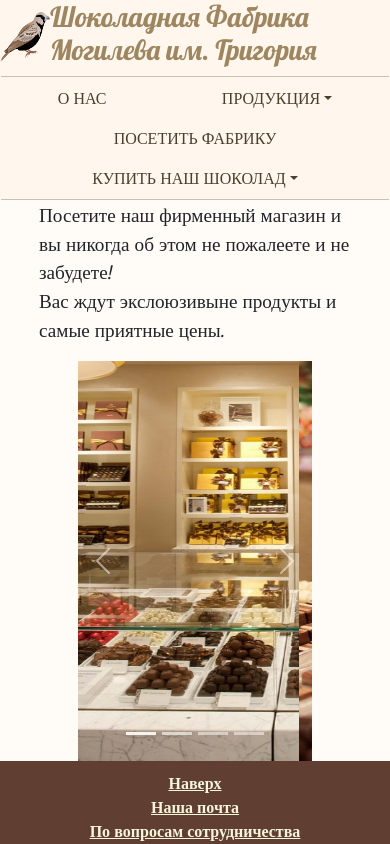
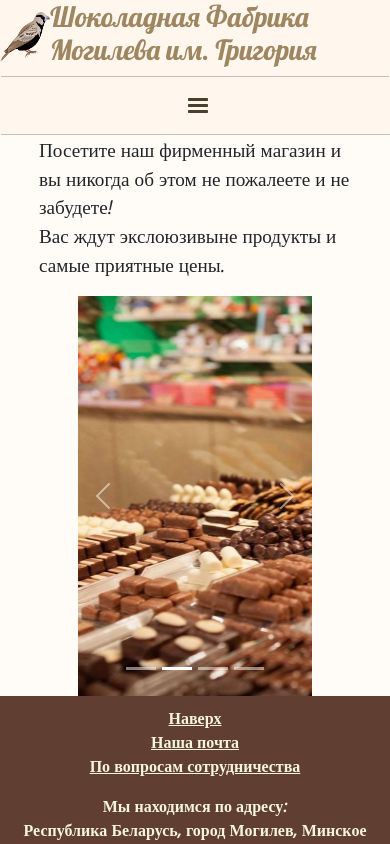
Before and after one commit to NysanderakaBTF/CourseWorkFront, a Vue app: page /components/flagman.vue in a window 390 px wide. Shown: the top 844 px of the page. Built offline with nearby package versions, Linux system fonts and the light colour scheme.

Commit message:
only store left

```diff
--- a/src/components/foot.vue
+++ b/src/components/foot.vue
@@ -12,6 +12,7 @@
                 Республика Беларусь, город Могилев, Минское шоссе, д59
             </address>
             <p>&copy; Магілёўская фабрыка шакаладу 2022<br>Разработчик и дизайнер: Григорий Резников</p>
+
     </footer>
 
 </template>
@@ -25,6 +26,7 @@ export default{
 <style lang="scss">
     @import url('https://fonts.googleapis.com/css2?family=Lobster&display=swap');
     @import url('https://fonts.googleapis.com/css2?family=Open+Sans:ital,wght@1,300&display=swap');
+
     footer{
         display: flex;
         flex-direction: row;
@@ -52,8 +54,9 @@ export default{
     }
     ul{
         list-style-type: none;
-        padding: 0
-        ;
+        padding: 0;
+        display: flex;
+        flex-direction: column;
     }
     address::first-line{
         font-family: 'Open Sans';
--- a/src/components/navbar.vue
+++ b/src/components/navbar.vue
@@ -8,26 +8,19 @@
                 </div>
             </div>
             <hr>
-            <div class="content">
+
+            <div class="content nli">
                 <nav >
                     <ul class="nav mynav">
                         <li class="nav-item">
                             <router-link class="nav-link" :to="{name :'Mainpage'}"> <span>О нас</span></router-link>
                         </li>
-                        <li class="nav-item dropdown">
-                            <a class="nav-link dropdown-toggle" data-bs-toggle="dropdown" role="button" aria-expanded="false"> <span>Продукция</span> </a>
-                            <ul class="dropdown-menu">
-                                <li> <router-link class="dropdown-item" :to="{name :'Mainpage'}">Шоколадные плитки</router-link></li>
-                                <li><router-link class="dropdown-item" :to="{name :'Mainpage'}">Сиропы</router-link></li>
-                                <li> <router-link class="dropdown-item" :to="{name :'Mainpage'}">Другое</router-link></li>
-                            </ul>
-                        </li>
                         <li class="nav-item">
                             <router-link class="nav-link" :to="{name :'visit'}"><span>Посетить фабрику</span> </router-link>
                         </li>
-                        <li class="nav-item dropdown">
+                        <li class="nav-item dropdown" >
                             <a class="nav-link dropdown-toggle" data-bs-toggle="dropdown" role="button" aria-expanded="false">Купить наш шоколад</a>
-                            <ul class="dropdown-menu">
+                            <ul class="dropdown-menu" style="margin-top: 35px;">
                                 <li> <router-link class="dropdown-item" :to="{name :'Mainpage'}">Онлайн</router-link></li>
                                 <li> <router-link class="dropdown-item" :to="{name :'flagman'}">Фирменный магазин</router-link></li>
                                 <li> <router-link class="dropdown-item" :to="{name :'Patner'}">Магазины-партнеры</router-link></li>
@@ -36,19 +29,88 @@
                     </ul>
                 </nav>
             </div>
-            <hr>
+            <div class="content_nav">
+
+                <button class="navbar__hamburger" :class="{'navbar__hamburger--toggled': isOpenBurger}"
+                @click="this.isOpenBurger = !this.isOpenBurger" aria-label="menu" aria-controls="navigation">
+                <span class="navbar__hamburger-top" :class="{'navbar__hamburger-top--toggled': isOpenBurger}"></span>
+                <span class="navbar__hamburger-middle"
+                :class="{'navbar__hamburger-middle--toggled': isOpenBurger}"></span>
+                <span class="navbar__hamburger-bottom"
+                :class="{'navbar__hamburger-bottom--toggled': isOpenBurger}"></span>
+                </button>
+                <transition name="hidden-navbar">
+                <div :class="{'navbar__categories': isOpenBurger, 'navbar__categories__hidden': !isOpenBurger}">
+                <a class="navbar__menuitem" role="menuitem" :class="{'navbar__menuitem--toggled': isOpenBurger}"><router-link  @click="this.isOpenBurger = false" class="nav-link" :to="{name :'Mainpage'}"> <span>О нас</span></router-link></a>
+                <hr>
+                <a class="navbar__menuitem" role="menuitem"
+                :class="{'navbar__menuitem--toggled': isOpenBurger}"><router-link class="dropdown-item" @click="this.isOpenBurger = false" :to="{name :'Patner'}">Магазины-партнеры</router-link></a>
+                <a class="navbar__menuitem" role="menuitem"
+                :class="{'navbar__menuitem--toggled': isOpenBurger}"><router-link class="dropdown-item" @click="this.isOpenBurger = false" :to="{name :'flagman'}">Фирменный магазин</router-link></a>
+                <a class="navbar__menuitem" role="menuitem"
+                :class="{'navbar__menuitem--toggled': isOpenBurger}"><router-link class="dropdown-item" @click="this.isOpenBurger = false" :to="{name :'Mainpage'}">Онлайн магазин</router-link></a>
+                <hr>
+                <a class="navbar__menuitem" role="menuitem"
+                :class="{'navbar__menuitem--toggled': isOpenBurger}"><router-link class="nav-link" :to="{name :'visit'}" @click="this.isOpenBurger = false"><span>Посетить фабрику</span> </router-link></a>
+
+            </div>
+          </transition>
+
+            </div>
+        <hr style="width: 100%;">
         </div>
+
     </header>
 
 </template>
 
 <script>
 export default{
+
     name: "navigation",
+      data() {
+        return {
+            isOpenBurger: false,
+            isVisibleNavbar: true,
+        }
+     },
+
+    onScroll() {
+      if (window.pageYOffset > 200) {
+        this.isVisibleNavbar = false;
+        this.isVisibleUpButton = true;
+      } else {
+        this.isVisibleNavbar = true;
+        this.isVisibleUpButton = false;
+      }
+    },
+
+  mounted() {
+    setInterval(this.nextSliderSale, 5000);
+    window.addEventListener('scroll', this.onScroll);
+  },
 }
+
 </script>
 
 <style lang="scss">
+    .nav-item{
+        display: flex;
+        flex-direction: column;
+    }
+    .mynav{
+        display: flex;
+        flex-direction: row;
+        flex-wrap: wrap;
+        justify-content: space-evenly;
+        --bs-nav-link-color:  #4b3f2c;
+        --bs-nav-link-hover-color:  #ceb997;
+    }
+    .content_nav{
+        max-width: 1500px;
+        display: flex;
+        flex-direction: column;
+    }
     .content{
         max-width: 1500px;
     }
@@ -57,11 +119,6 @@ export default{
         margin: 0 auto;
        // background-color: rgb(255, 251, 247);
         background-color: rgb(255, 246, 237);
-        .hero{
-            display: none;
-            visibility: hidden;
-        }
-    }
     hr{
         background:#4b3f2c;
         margin: 1px;
@@ -80,17 +137,12 @@ export default{
         color: #9d8660;
     }
 
-    .mynav{
-        display: flex;
-        flex-wrap: wrap;
-        justify-content: space-evenly;
-        --bs-nav-link-color:  #4b3f2c;
-        --bs-nav-link-hover-color:  #ceb997;
-    }
+
     .dropdown-menu{
         border-radius: 0;
         //background-color: rgb(255, 251, 247);
         background-color: rgb(255, 246, 237);
+        margin-top: 35px;
     }
     .nav-link{
         display: block;
@@ -109,6 +161,7 @@ export default{
         --bs-nav-link-active-color: #4b3f2c;
     }
     .dropdown:hover .dropdown-menu{
+        margin-top: 35px;
         display: block;
         margin: 0;
         padding: 0;
@@ -136,9 +189,110 @@ export default{
         text-transform: uppercase;
         --bs-nav-link-hover-color:#ceb997;
     }
+   button{
+    width: 100%;
+    margin: 0 auto;
+   }
+    .navbar__hamburger {
+        display: block;
+        margin: 0 auto;
+        margin-top: 20px;
+        float: right;
+        width: 1em;
+        height: 1em;
+        padding: 0;
+        cursor: pointer;
+        transition: transform .2s ease-in-out;
+        border: 0 none;
+        background: transparent;
+        margin-bottom: 20px;
 
-@media screen and (max-width: 800px) {
+    }
+    .navbar__hamburger-top,
+  .navbar__hamburger-middle,
+  .navbar__hamburger-bottom {
+    display: block;
+    width: 20px;
+    height: .2em;
+    margin-bottom: .2em;
+    transition: transform .2s ease-in-out;
+    border-radius: .05em;
+    background: #4b3f2c;
+  }
+  .navbar__hamburger-top,
+  .navbar__hamburger-bottom {
+    content: '';
+  }
+  .navbar__hamburger-top--toggled {
+    transform: translateY(.4em) rotate(135deg);
+  }
+  .navbar__hamburger-middle--toggled {
+    transform: scale(0);
+  }
+  .navbar__hamburger-bottom--toggled {
+    transform: translateY(-.4em) rotate(-135deg);
+  }
+  .navbar__logo,
+  .navbar__menuitem {
+    padding: 15px 15px 15px 0px;
+    border-left: 5px solid transparent;
+    color: #4b3f2c;
+    text-decoration: none;
+    font-size: 17px;
+  }
+  .navbar__menuitem {
+    display: none;
+  }
+  .navbar__menuitem--toggled {
+   // background-color:#ceb997;
+    background-color: rgb(255, 246, 237);
+    display: block;
+  }
+  .navbar__menuitem:hover {
+    color: #ceb997;
+  }
+      .hidden-navbar-enter-active, .hidden-navbar-leave-active {
+        transition: opacity .5s;
+      }
+      .hidden-navbar-enter, .hidden-navbar-leave-to {
+        opacity: 0;
+      }
 
-
+      .navbar__categories {
+            margin-top: 10px;
+            position: relative;
+            z-index: 2;
+            overflow: hidden;
+      }
+      .navbar__categories__hidden {
+        display: none;
+      }
+      @media (min-width: 600px) {
+        .navbar__menuitem {
+          display: inline-block;
+          //background-color: #2196F3;
+        }
+        .navbar__menuitem:hover {
+          background-color: #2196F3;
+          box-shadow: inset 0 -5px 0 0 #FFF;
+          border-left-color: transparent;
+        }
+        .navbar__hamburger {
+          display: none;
+        }
+      }
+      @media (max-width: 600px) {
+        .nli{
+            display: none;
+        }
+        .navbar__profile {
+          width: 25px;
+          height: 25px;
+        }
+        .navbar__cart {
+          width: 25px;
+          height: 25px;
+        }
+    }
 }
 </style>
--- a/src/components/visit.vue
+++ b/src/components/visit.vue
@@ -1,5 +1,5 @@
 <template>
-    <div id="#maindiv">
+    <div id="#maindiv" class="content">
             <div class="adv">
                 <p>
                     Мы предлагаем Вам незабываемую экскурсиию по шоколадной фабрике с дегустацией в конце. <br><br> Есть  уникальная возможность купить <span class="gold">золотой билет</span> и услышать всё от самого директора, попробовать себя в качестве работника и сделать свою шоколадную скульптуру! <br> <br>
@@ -78,6 +78,9 @@ export default{
 </script>
 
 <style lang="scss">
+    .content{
+        max-width: 1500px;
+    }
     #maindiv{
       justify-content: center;
         display: flex;
@@ -162,6 +165,7 @@ export default{
     }
     .im{
       display: flex;
+      max-width: 400px;
     }
     @media screen and (max-width: 400px) {
         form section {
```
Also changed, not shown: src/components/mainpage.vue (+8 -4 lines). Lines whose indentation alone changed are shown as unchanged.
